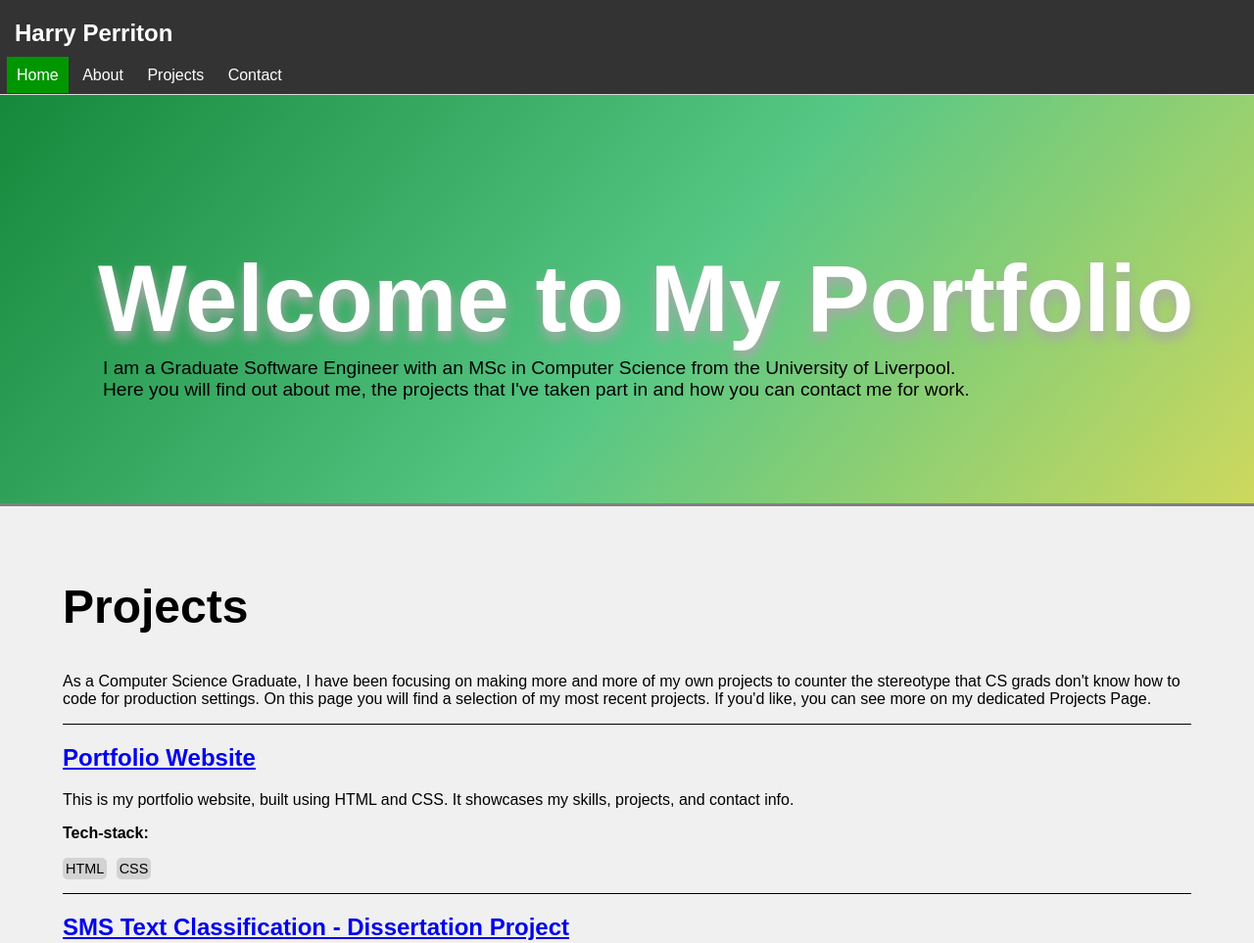
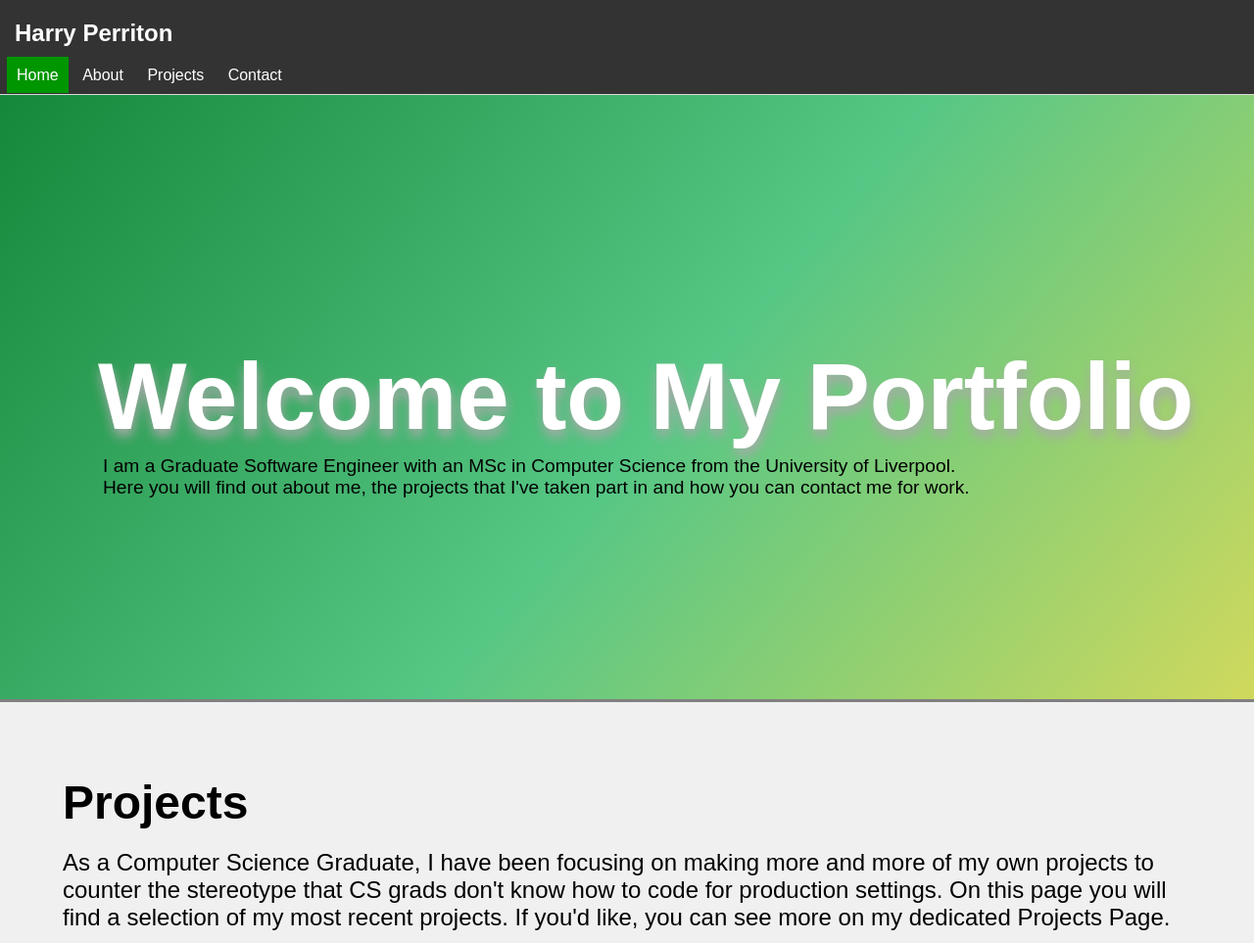
Before and after one commit to HazzaPezza/Portfolio, a plain HTML site: page index.html in a window 1280 px wide. Shown: the top 963 px of the page at 98% size. Drawn offline with Linux system fonts and the light colour scheme.

Commit message:
Update home-style.css
Same as prior commit about broken vs code github support

```diff
--- a/stylesheets/home-style.css
+++ b/stylesheets/home-style.css
@@ -57,7 +57,10 @@ Main content -> Entry Content -> Title and Desc.
 .entry-content {
     width: 100vw;
     background: linear-gradient(130deg, rgba(16, 130, 52, 1) 0%, rgba(87, 199, 133, 1) 50%, rgba(237, 221, 83, 1) 100%);
-    padding: 100px;
+    padding-left: 100px;
+    padding-right: 100px;
+    padding-top: 200px;
+    padding-bottom: 200px;
     border-bottom: 3px solid gray;
 }
 
@@ -88,11 +91,35 @@ Everything After Entry Content
 }
 
 .project-section-title {
-    font-size: 3em;
+    font-size: 3rem;
+}
+
+.project-section-subtitle {
+    font-size: 1.5rem;
+    margin-top: -20px;
+    margin-bottom: 50px;
 }
 
 .projects-container {
     border-top: 0.5px solid black;
+}
+
+.project-title a {
+    text-decoration: none;
+    color: black;
+    font-size: 2rem;
+    margin: 0;
+    transition: all ease-in-out 0.2s;
+}
+
+.project-title a:hover {
+    color: green;
+    font-size: 2.1rem;
+}
+
+.project-description {
+    max-width: 1200px;
+    font-size: 1.2rem;
 }
 
 .tech-item {
```
